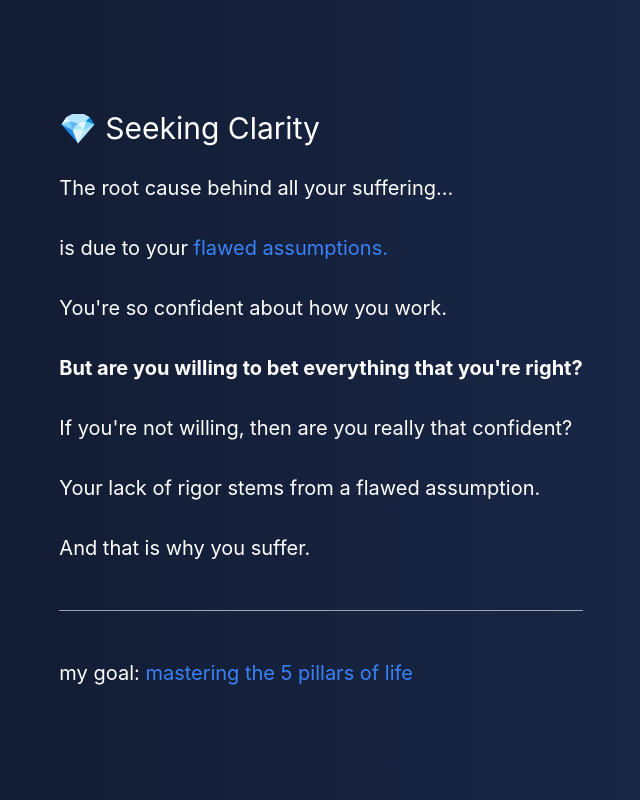
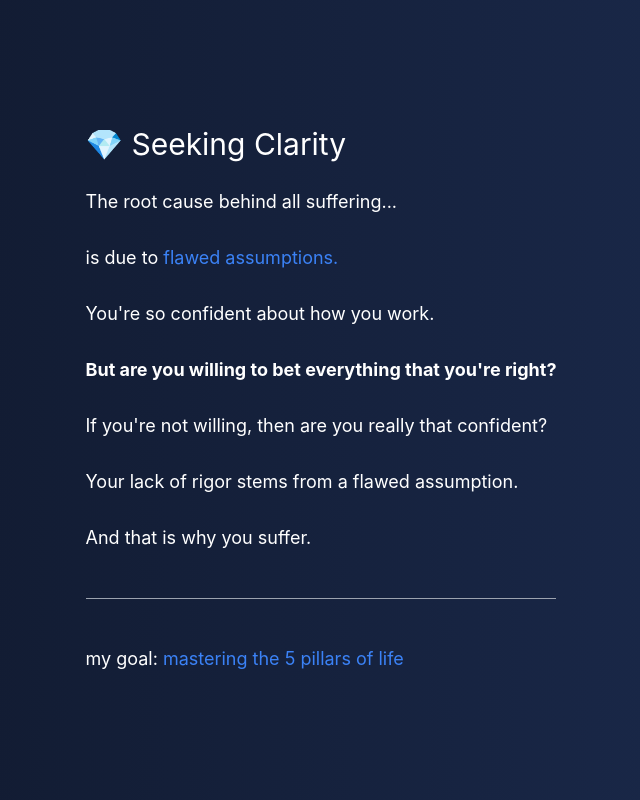
Before and after one commit to haseab/haseab.com, a React (Create React App) app: page /goal in a window 1280 px wide. Shown: the whole page, without its empty margins (319-959 px from the left). Built offline with nearby package versions, Linux system fonts and the light colour scheme; no server answers.

Commit message:
make /goal page more clear

```diff
--- a/src/pages/goal.jsx
+++ b/src/pages/goal.jsx
@@ -6,10 +6,10 @@ const Goal = () => {
     <div className="max-w-3xl rounded-lg p-12">
       <p className="text-3xl"> 💎 Seeking Clarity</p>
       <br></br>
-      <p className="prose-xl">The root cause behind all your suffering...</p>
+      <p className="prose-lg">The root cause behind all suffering...</p>
       <br></br>
-      <p className="prose-xl">
-        is due to your{" "}
+      <p className="prose-lg">
+        is due to{" "}
         <a
           className="text-blue-500"
           href="https://haseab.notion.site/Flawed-Life-Assumptions-06e84f1e1a2c4bc4b67355aabd2c36b4"
@@ -18,23 +18,23 @@ const Goal = () => {
         </a>{" "}
       </p>
       <br></br>
-      <p className="prose-xl">You&apos;re so confident about how you work.</p>
+      <p className="prose-lg">You&apos;re so confident about how you work.</p>
       <br></br>
-      <p className="prose-xl">
+      <p className="prose-lg">
         <strong>
           But are you willing to bet everything that you&apos;re right?
         </strong>
       </p>
       <br></br>
-      <p className="prose-xl">
+      <p className="prose-lg">
         If you&apos;re not willing, then are you really that confident?
       </p>
       <br></br>
-      <p className="prose-xl">
+      <p className="prose-lg">
         Your lack of rigor stems from a flawed assumption.
       </p>
       <br></br>
-      <p className="prose-xl">And that is why you suffer.</p>
+      <p className="prose-lg">And that is why you suffer.</p>
       <br></br>
       <div className="relative flex py-5 items-center">
         <div className="flex-grow border-t border-gray-400"></div>
@@ -42,7 +42,7 @@ const Goal = () => {
       </div>
       <br></br>
 
-      <p className="prose-xl">
+      <p className="prose-lg">
         my goal:{" "}
         <Link className="text-blue-500" to="/mastery">
           mastering the 5 pillars of life
```
